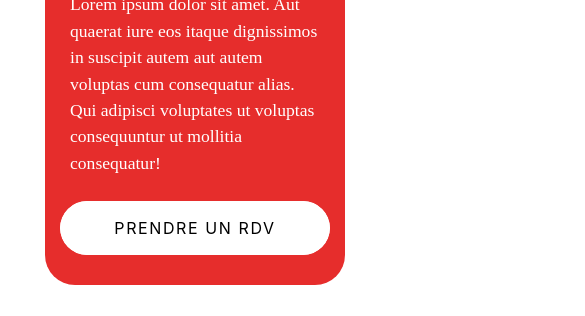
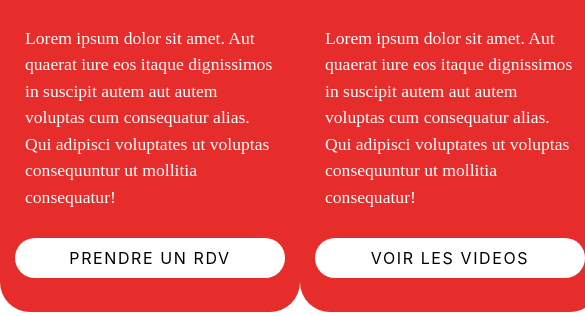
Before and after one commit to hJoyBoyh/Ahvelo, a website: page accueil-section-3/index.html in a window 390 px wide. Shown: the part 243-559 px from the top of the page, 585 px wide, since content can reach past the window. Drawn offline with Linux system fonts and the light colour scheme.

Commit message:
link prendre

```diff
--- a/accueil-section-3/index.html
+++ b/accueil-section-3/index.html
@@ -21,7 +21,10 @@
                     <h2>Reparations de velo</h2>
                 </div>
                 <p>Lorem ipsum dolor sit amet. Aut quaerat iure eos itaque dignissimos in suscipit autem aut autem voluptas cum consequatur alias. Qui adipisci voluptates ut voluptas consequuntur ut mollitia consequatur!</p>
-                <button class="services-button"><p>Prendre un RDV</p></button>
+                <form action="https://ah-velo.setmore.com/">
+                    <input class="services-button" type="submit" value="Prendre un RDV" />
+                </form>
+
 
             </div>
 
@@ -32,8 +35,9 @@
                 </div>
 
                 <p>Lorem ipsum dolor sit amet. Aut quaerat iure eos itaque dignissimos in suscipit autem aut autem voluptas cum consequatur alias. Qui adipisci voluptates ut voluptas consequuntur ut mollitia consequatur!</p>
-                <button class="services-button"><p>Voir les Videos</p></button>
-
+                <form action="">
+                    <input class="services-button" type="submit" value="Voir les Videos" />
+                </form>
             </div>
         </div>
     </div>
--- a/accueil-section-3/style.css
+++ b/accueil-section-3/style.css
@@ -52,26 +52,41 @@
     flex-shrink: 0;
 }
 
-.services-button {
-    border-radius: 48px;
-    display: inline-block;
-    padding: 7px;
+.services-button{
+  border-radius: 48px;
+  display: inline-block;
+  padding: 10px;
   background-color: #fff;
   transition: all .3s ease;
   position: relative;
   overflow: hidden;
   z-index: 1;
+
+  color: #000;
   border: none;
+  width: 100%;
+  text-align: center;
+  font-family: Inter;
+  font-style: normal;
+  font-weight: 400;
+  line-height: normal;
+  text-transform: uppercase;
+  font-size: 1rem;
+  letter-spacing: .10rem;
+
+}
+.services-button:hover {
+  cursor: pointer;
 }
 
-.services-button:before {
+/* .services-button:before {
   content: '';
   position: absolute;
   bottom: 0;
   left: 0;
   width: 0%;
   height: 100%;
-  background-color: #f99c9c; /* A CHANGER POUR LA COULEUR DE TRANSITION */
+  background-color: #f99c9c;
   transition: all .3s ease;
   border-radius: 10rem;
   z-index: -1;
@@ -88,34 +103,6 @@
   z-index: -2;
 }
 
-.services-button:hover {
-  color: #fff;
-  cursor: pointer;
-}
-
 .services-button:hover:before {
   width: 100%;
-}
-.services-button p {
-color: #000;
-text-align: center;
-font-family: Inter;
-font-style: normal;
-font-weight: 400;
-line-height: normal;
-text-transform: uppercase;
-font-size: 1rem;
-letter-spacing: .10rem;
-}
-@media screen and (max-width: 600px) {
-  .services {
-    display: flex;
-    flex-direction: column;
-    justify-content: space-evenly;
-    align-items: center;
-    height: 900px;
-}
-.titre{
-  padding: 20px;
-}
-}
+} */
```
